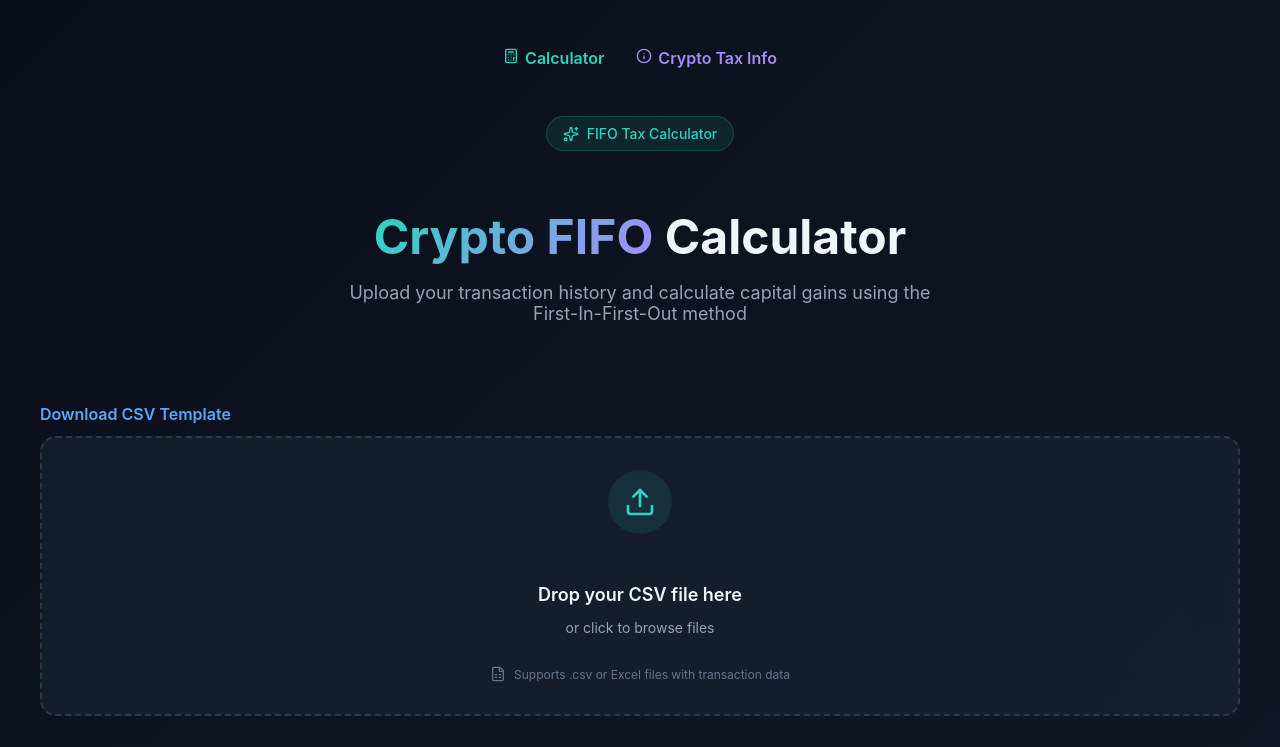
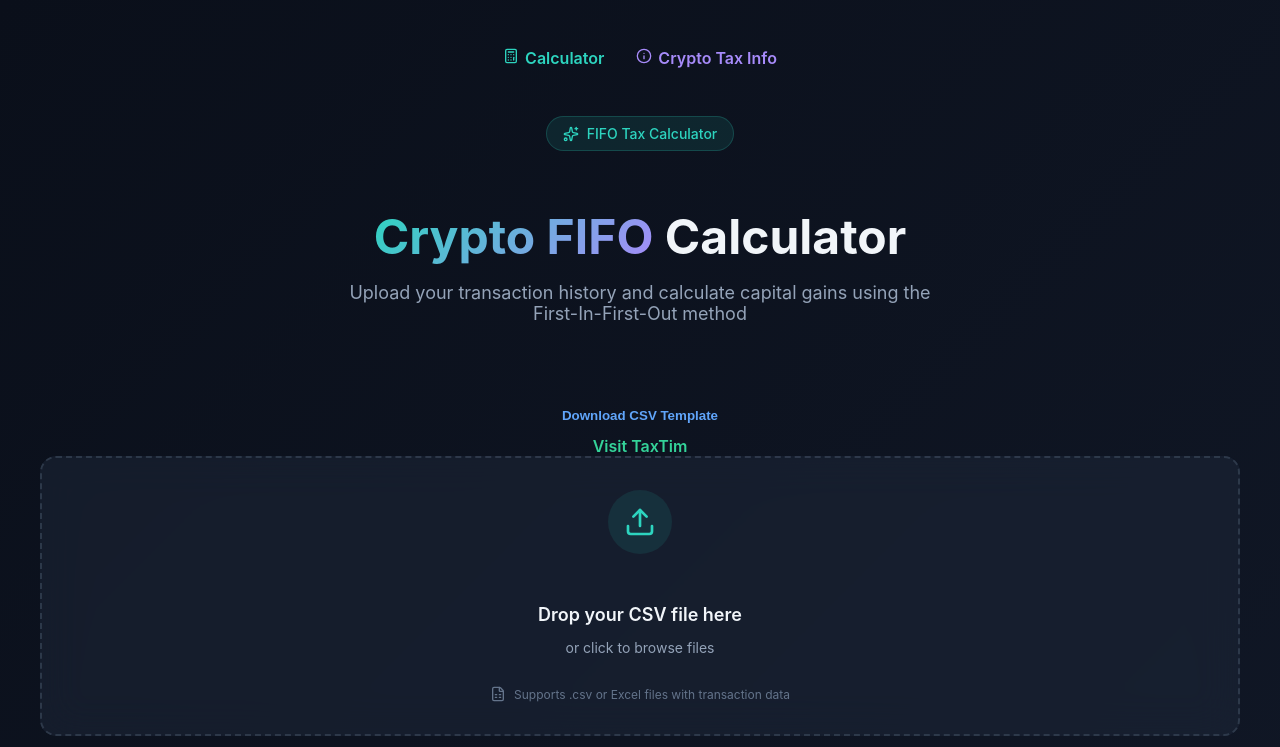
Before and after one commit to superUserT/crypto-tax-calculator, a React (Create React App) app in the folder frontend/: page / in a window 1280 px wide. Shown: the top 747 px of the page. Built offline with nearby package versions, Linux system fonts and the light colour scheme.

Commit message:
added download template

```diff
--- a/frontend/src/App.js
+++ b/frontend/src/App.js
@@ -113,6 +113,29 @@ function App() {
     document.body.removeChild(link);
   };
 
+  const downloadTemplate = () => {
+    const headers = [
+      "type",
+      "buyCoin",
+      "sellCoin",
+      "buyAmount",
+      "sellAmount",
+      "buyPricePerCoin",
+      "sellPricePerCoin",
+      "date",
+    ];
+
+    const csvContent = headers.join(",") + "\n";
+
+    const blob = new Blob([csvContent], { type: "text/csv;charset=utf-8;" });
+
+    const link = document.createElement("a");
+    link.href = URL.createObjectURL(blob);
+    link.download = "transaction_template.csv";
+    link.click();
+  };
+
+
   return (
     <Router>
       <div style={styles.container}>
@@ -183,19 +206,37 @@ function App() {
 
                   {/* Upload Section */}
                   <section>
-                    <a
-                      href="/transaction_template.csv"
-                      download
+                    <div style={{ textAlign: "center" }}>
+                      <button
+                        onClick={downloadTemplate}
                         style={{
-                        display: "inline-block",
-                        marginBottom: "12px",
+                          background: "none",
+                          border: "none",
                           color: "#60a5fa",
                           fontWeight: 600,
-                        textDecoration: "none",
+                          cursor: "pointer",
+                          marginBottom: "12px"
                         }}
                       >
                         Download CSV Template
+                      </button>
+
+                      <br />
+
+                      <a
+                        href="https://www.taxtim.com"
+                        target="_blank"
+                        rel="noopener noreferrer"
+                        style={{
+                          color: "#34d399",
+                          fontWeight: 600,
+                          textDecoration: "none"
+                        }}
+                      >
+                        Visit TaxTim
                       </a>
+                    </div>
+
 
                     <TransactionUpload onDataReady={setTransactions} />
 
```
Lines whose indentation alone changed are shown as unchanged.
